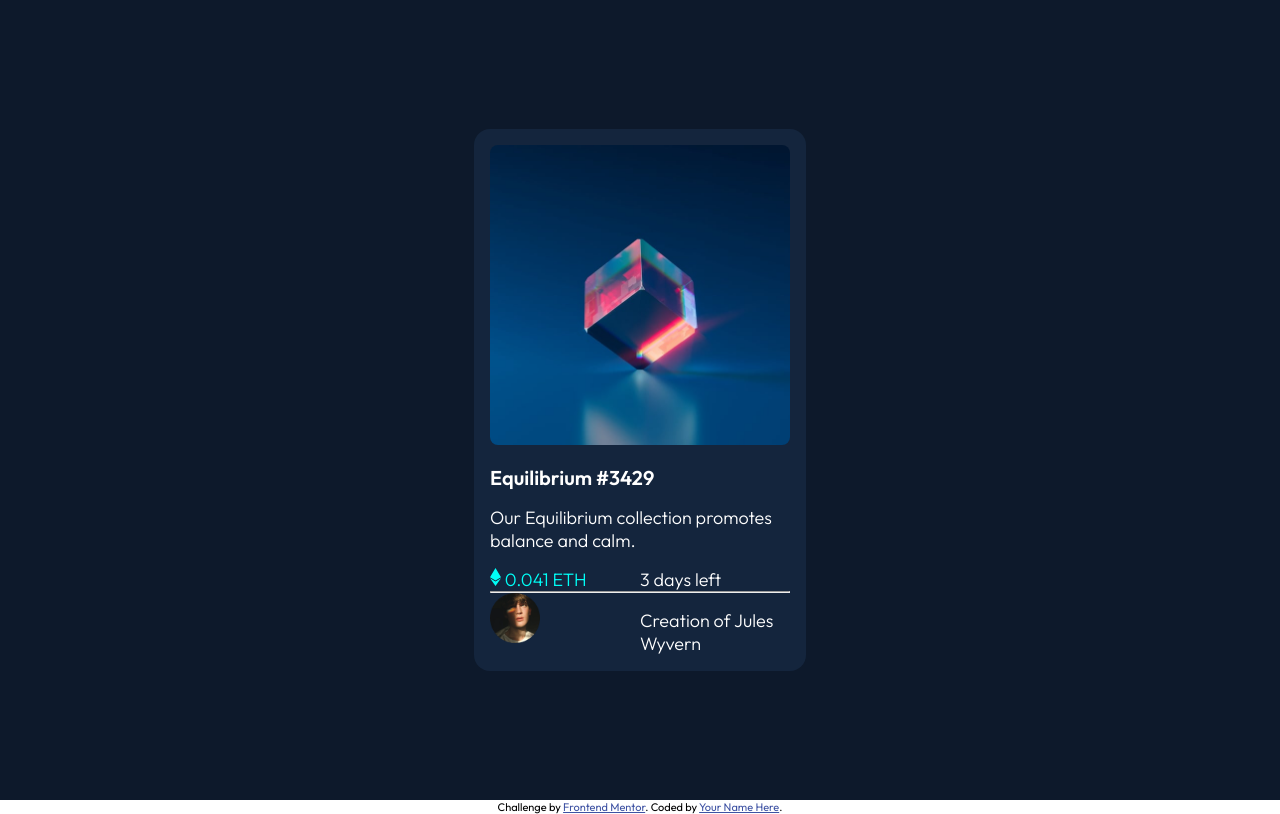
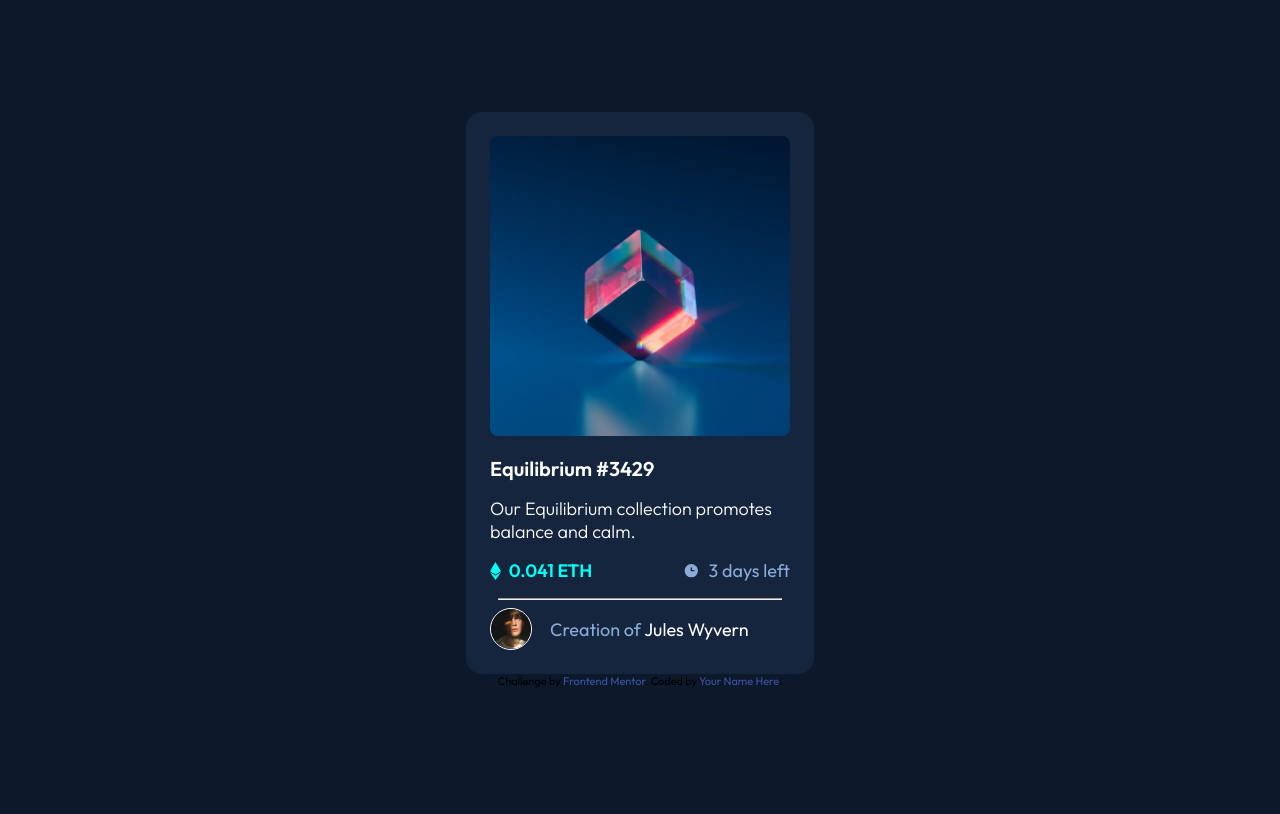
Before and after one commit to aiacy/nft-preview-card-component, a plain HTML site: page index.html in a window 1280 px wide. Drawn offline with Linux system fonts and the light colour scheme.

Commit message:
add styling to card and stats class

```diff
--- a/index.html
+++ b/index.html
@@ -5,7 +5,7 @@
   <meta name="viewport" content="width=device-width, initial-scale=1.0"> <!-- displays site properly based on user's device -->
   <link rel="preconnect" href="https://fonts.googleapis.com">
   <link rel="preconnect" href="https://fonts.gstatic.com" crossorigin>
-  <link href="https://fonts.googleapis.com/css2?family=Outfit:wght@300;400;600&display=swap" rel="stylesheet">
+  <link href="https://fonts.googleapis.com/css2?family=Outfit:wght@300..600&display=swap" rel="stylesheet">
   <link rel="icon" type="image/png" sizes="32x32" href="./images/favicon-32x32.png">
   <link rel="stylesheet" href="style.css">
   <title>Frontend Mentor | NFT preview card component</title>
@@ -17,18 +17,18 @@
     <div class="card">
       <img class="card-image" src="./images/image-equilibrium.jpg" alt="">
       <h1>Equilibrium #3429</h1>
-      <p>Our Equilibrium collection promotes balance and calm.</p>
+      <p class="description">Our Equilibrium collection promotes balance and calm.</p>
 
       <div class="stats">
         <p class="amount"> <img src="./images/icon-ethereum.svg" alt=""> 0.041 ETH</p>
-        <p class="days"> 3 days left</p>
+        <p class="days"> <img src="./images/icon-clock.svg" alt=""> 3 days left</p>
       </div>
 
     <hr>
 
     <div class="creator">
       <img src="./images/image-avatar.png" alt="" class="avatar">
-      <p>Creation of Jules Wyvern</p>
+      <p>Creation of <a href="#" class-="creator-name"> Jules Wyvern</a></p>
     </div>
 
     </div>
--- a/style.css
+++ b/style.css
@@ -1,11 +1,12 @@
 
 *{
-  font-family: 'Outfit', sans-serif;
+
   padding: 0;
   margin: 0;
 }
 
-main.container{
+body{
+    font-family: 'Outfit', sans-serif;
     background-color: hsl(217, 54%, 11%);
     display: grid;
     justify-content: center;
@@ -13,10 +14,14 @@ main.container{
     height: 100vh;
 }
 
+main.container{
+
+}
+
 .card{
   background-color: hsl(216, 50%, 16%);
   width: 300px;
-  padding: 1rem;
+  padding: 1.5rem;
   border-radius: 1rem;
 
 }
@@ -37,29 +42,63 @@ h1{
 p{
     font-size: 18px;
     color: hsl(0, 0%, 100%);
-    font-weight: 300;
-    padding-top: 1rem;
 
 }
 
 .stats{
     display: grid;
     grid-template-columns: 1fr 1fr;
+    margin-bottom: 1rem;
+    padding-top: 1rem;
 }
 
 p.amount{
     color: hsl(178, 100%, 50%);
+    font-family: 'Outfit', sans-serif;
+    font-weight: 600;
+    display: grid;
+    grid-template-columns: 1fr 7fr;
+    align-items: center;
 }
 
 .creator{
     display: grid;
-    grid-template-columns: 1fr 1fr;
+    grid-template-columns: 1fr 4fr;
     height: fit-content;
+    align-items: center;
+    justify-items: start;
 }
 
 .creator img{
-    width: 50px;
+    width: 40px;
+    border: 1px solid white;
+    border-radius: 2rem;
 }
 
+hr{
+    margin: .5rem;
+}
+
+.days, .creator p{
+    color: hsl(215, 51%, 70%);
+}
+
+a{
+color: white;
+text-decoration: none;
+}
+
+p.days{
+    display: grid;
+    width: auto;
+    grid-template-columns: 6fr 9fr;
+    align-items: center;
+    justify-items: end;
+}
 .attribution { font-size: 11px; text-align: center; }
 .attribution a { color: hsl(228, 45%, 44%); }
+
+.description{
+    font-weight: 300;
+    padding-top: 1rem;
+}
```
